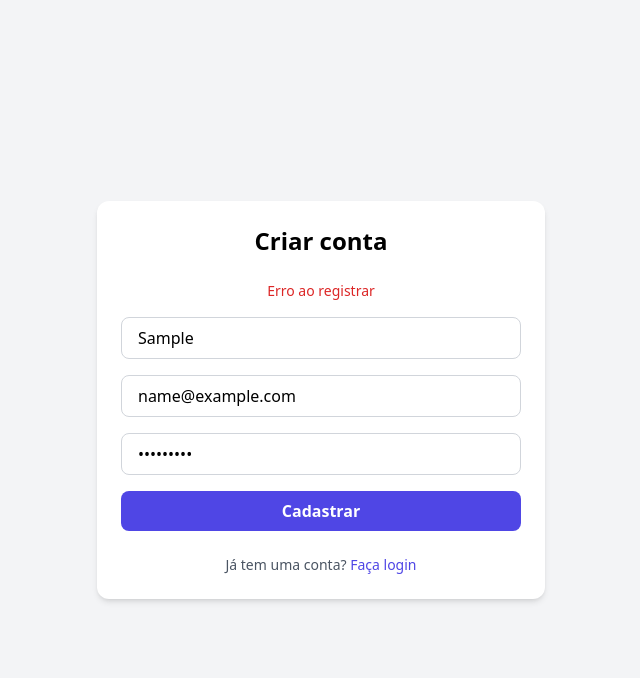
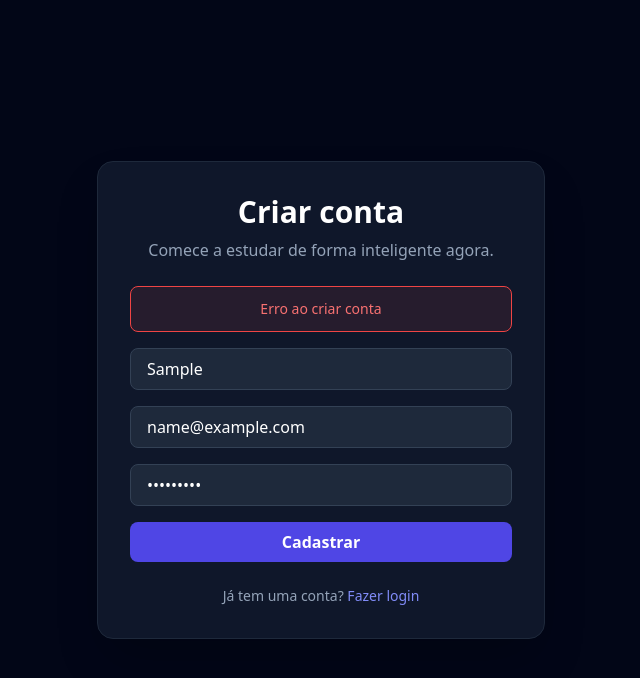
Before and after one commit to briantheengineer/frontend-studynook, a React (Vite) app: page /register in a window 1280 px wide. Both pictures are taken after typing "Sample", "name@example.com", "Sample123" into the empty fields and a click on the button "Cadastrar". Shown: the top 678 px of the page, without its empty margins (319-959 px from the left). Built offline with nearby package versions, Linux system fonts and the light colour scheme; no server answers.

Commit message:
register and login

```diff
--- a/src/pages/register.jsx
+++ b/src/pages/register.jsx
@@ -10,69 +10,95 @@
   const [email, setEmail] = useState("");
   const [password, setPassword] = useState("");
   const [error, setError] = useState(null);
+  const [loading, setLoading] = useState(false);
 
   async function handleSubmit(e) {
     e.preventDefault();
     setError(null);
+    setLoading(true);
 
     try {
       await registerRequest(name, email, password);
-      navigate("/dashboard");
+
+      setTimeout(() => {
+        navigate("/dashboard");
+      }, 150);
 
     } catch (err) {
-      const message = err.response?.data?.error || "Erro ao registrar";
-      setError(message);
+      setError(err.response?.data?.error || "Erro ao criar conta");
+    } finally {
+      setLoading(false);
     }
   }
 
   return (
-    <div className="min-h-screen flex items-center justify-center bg-gray-100 px-4">
-      <div className="w-full max-w-md bg-white rounded-xl shadow-md p-6">
-        <h1 className="text-2xl font-bold text-center mb-6">Criar conta</h1>
+    <div className="min-h-screen flex items-center justify-center bg-slate-950 px-4">
+
+      <div className="w-full max-w-md bg-slate-900 text-white rounded-2xl shadow-2xl p-8 border border-slate-800">
+
+        <h1 className="text-3xl font-bold text-center mb-2">
+          Criar conta
+        </h1>
+
+        <p className="text-slate-400 text-center mb-6">
+          Comece a estudar de forma inteligente agora.
+        </p>
 
         {error && (
-          <p className="mb-4 text-sm text-red-600 text-center">{error}</p>
+          <div className="mb-4 bg-red-500/10 border border-red-500 text-red-400 p-3 rounded-lg text-sm text-center">
+            {error}
+          </div>
         )}
 
         <form onSubmit={handleSubmit} className="space-y-4">
+
           <input
             type="text"
-            placeholder="Nome"
+            placeholder="Seu nome"
             value={name}
             onChange={e => setName(e.target.value)}
-            className="w-full rounded-lg border border-gray-300 px-4 py-2"
+            required
+            className="w-full bg-slate-800 border border-slate-700 rounded-lg px-4 py-2 focus:outline-none focus:border-indigo-500"
           />
 
           <input
             type="email"
-            placeholder="Email"
+            placeholder="Seu email"
             value={email}
             onChange={e => setEmail(e.target.value)}
-            className="w-full rounded-lg border border-gray-300 px-4 py-2"
+            required
+            className="w-full bg-slate-800 border border-slate-700 rounded-lg px-4 py-2 focus:outline-none focus:border-indigo-500"
           />
 
           <input
             type="password"
-            placeholder="Senha"
+            placeholder="Sua senha"
             value={password}
             onChange={e => setPassword(e.target.value)}
-            className="w-full rounded-lg border border-gray-300 px-4 py-2"
+            required
+            className="w-full bg-slate-800 border border-slate-700 rounded-lg px-4 py-2 focus:outline-none focus:border-indigo-500"
           />
 
           <button
             type="submit"
-            className="w-full bg-indigo-600 text-white py-2 rounded-lg font-semibold"
+            disabled={loading}
+            className="w-full bg-indigo-600 hover:bg-indigo-700 transition py-2 rounded-lg font-semibold disabled:opacity-50"
           >
-            Cadastrar
+            {loading ? "Criando conta..." : "Cadastrar"}
           </button>
+
         </form>
 
-        <p className="mt-6 text-center text-sm text-gray-600">
+        <p className="mt-6 text-center text-sm text-slate-400">
           Já tem uma conta?{" "}
-          <Link to="/login" className="text-indigo-600 font-medium">
-            Faça login
+          <Link
+            to="/login"
+            className="text-indigo-400 hover:text-indigo-300 font-medium"
+          >
+            Fazer login
           </Link>
         </p>
+
       </div>
     </div>
   );
--- a/src/services/api.js
+++ b/src/services/api.js
@@ -3,7 +3,6 @@
 export const api = axios.create({
   baseURL: "https://backend-chat-production-9657.up.railway.app",
 });
-
 api.interceptors.request.use((config) => {
   const token = localStorage.getItem("token");
 
```
